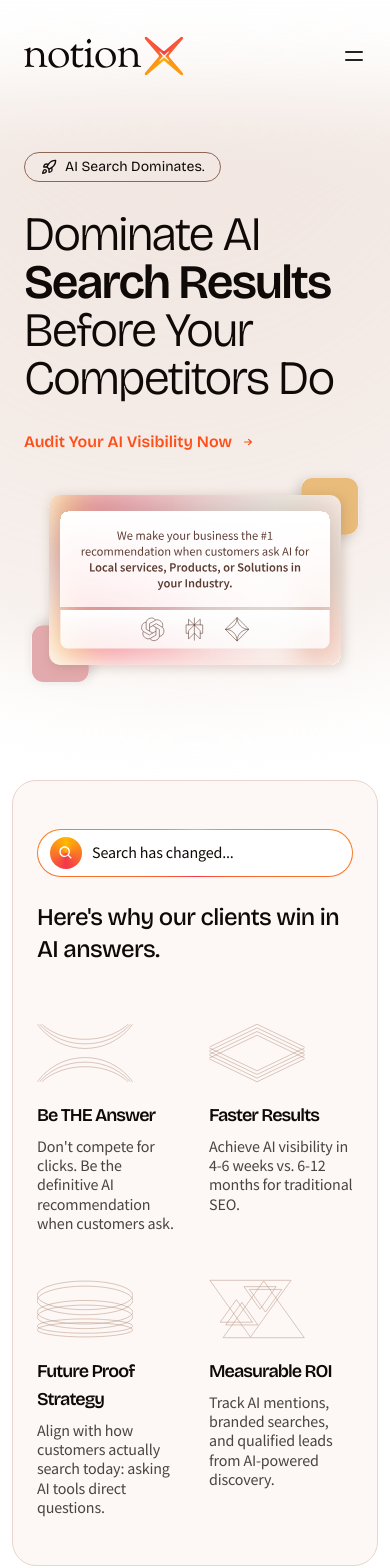
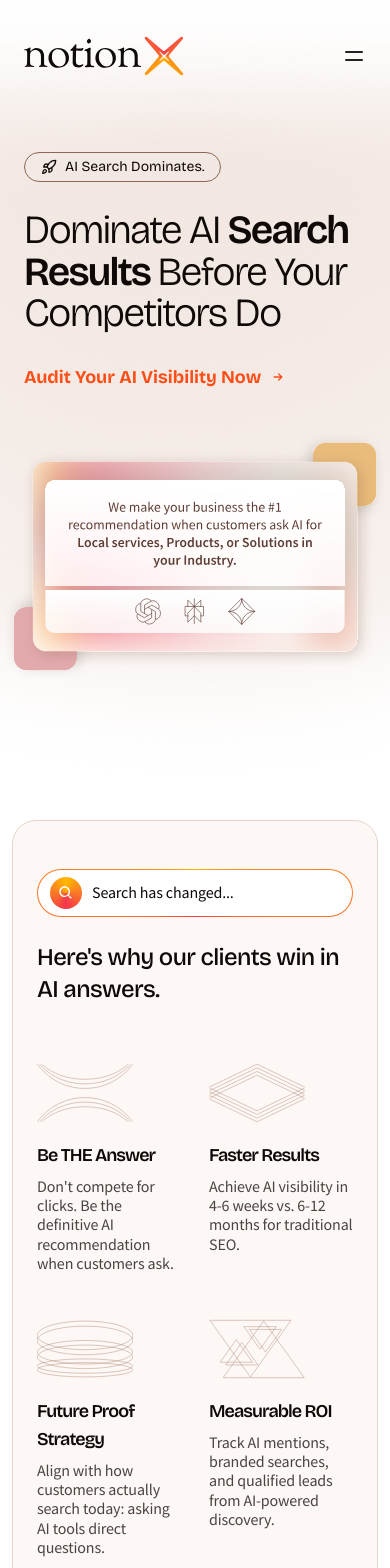
Before and after one commit to rutvi208/nontionX, a Next.js app: page / in a window 390 px wide. Shown: the top 1568 px of the page. Built offline with nearby package versions, Linux system fonts and the light colour scheme.

Commit message:
accessibility fix

```diff
--- a/src/app/components/CTA.jsx
+++ b/src/app/components/CTA.jsx
@@ -23,7 +23,7 @@ const Cta = () => {
 
                         <div className='mt-8 sm:mt-10 lg:mt-12 items-center space-y-3 sm:space-y-0 flex flex-col sm:flex-row justify-center sm:space-x-7 lg:space-x-9'>
                             <div>
-                                <button className='group py-2.5 px-12 bg-[var(--cta)] cursor-pointer text-[var(--pastelbrown)] flex items-center rounded-full text-base lg:text-lg font-bold hover:bg-white hover:text-[var(--cta)] hover:border-[0.0625rem] hover:border-[var(--cta)] transition duration-300'>
+                                <button className='group py-2.5 px-12 bg-[var(--cta)] cursor-pointer text-white flex items-center rounded-full text-base lg:text-lg font-bold hover:bg-white hover:text-[var(--cta)] hover:border-[0.0625rem] hover:border-[var(--cta)] transition duration-300'>
                                     Book Strategy Call <span className='text-white group-hover:text-[var(--cta)] ps-2 text-2xl transition-transform duration-300 ease-out group-hover:translate-x-1'><HiMiniArrowSmallRight /></span>
                                 </button>
                             </div>
@@ -31,7 +31,7 @@ const Cta = () => {
                                 href="https://ai-seo-geo-auditor.netlify.app/"
                                 target="_blank"
                                 rel="noopener noreferrer"
-                                className="group text-[var(--cta)] lg:text-lg font-semibold hover:underline flex items-center gap-2">
+                                className="group text-[var(--cta)] text-lg lg:text-xl font-bold hover:underline flex items-center gap-2">
                                 Claim Your AI Visibility Audit <span className="transition-transform duration-300 ease-out group-hover:translate-x-1"><HiMiniArrowSmallRight/> </span>
                             </Link>
 
--- a/src/app/components/HeroSection.jsx
+++ b/src/app/components/HeroSection.jsx
@@ -31,7 +31,7 @@ const HeroSection = () => {
                                     <span className="text-sm heading-font">AI Search Dominates.</span>
                                 </div>
 
-                                <h1 className="text-5xl md:text-5xl lg:text-6xl xl:text-[5.375rem] lg:leading-[4.6rem] xl:leading-[5.25rem] tracking-[-0.115rem] font-light text-[var(--foreground)] heading-font">
+                                <h1 className="text-[2.5rem] md:text-5xl lg:text-6xl xl:text-[5.375rem] leading-[2.6rem] lg:leading-[4.6rem] xl:leading-[5.25rem] tracking-[-0.115rem] font-light text-[var(--foreground)] heading-font">
                                     Dominate AI <span className="font-semibold">Search Results </span>
                                     Before Your Competitors Do
                                 </h1>
@@ -41,7 +41,7 @@ const HeroSection = () => {
                                         href="https://ai-seo-geo-auditor.netlify.app/"
                                         target="_blank"
                                         rel="noopener noreferrer"
-                                        className="group text-[var(--cta)] lg:text-lg font-semibold hover:underline flex items-center gap-2">
+                                        className="group text-[var(--cta)] text-lg lg:text-xl font-bold hover:underline flex items-center gap-2">
                                         Audit Your AI Visibility Now <span className="transition-transform duration-300 ease-out group-hover:translate-x-1"><HiMiniArrowSmallRight/> </span>
                                     </Link>
                                 </div>
@@ -49,17 +49,23 @@ const HeroSection = () => {
 
                             {/* Right Image Section */}
                             <div>
-                                <div>
+                                {/* <div>
                                     <Image
                                          src={Hero}
                                         alt="Hero Image"
-                                        loading="lazy"
+                                        priority
                                         className="object-cover w-full h-full sm:w-fit sm:h-[14rem] xl:w-fit xl:h-fit"
                                     />
+                                </div> */}
+                                <div className="relative w-[380px] h-[300px] sm:w-[600px] sm:h-[360px]">
+                                    <Image
+                                         src={Hero}
+                                        alt="Hero Image"
+                                        priority
+                                        fill
+                                        className="object-contain"
+                                    />
                                 </div>
-                                {/* <div>
-                                    <Hero className="object-cover w-full h-auto sm:w-fit sm:h-[14rem] xl:w-fit xl:h-fit" />
-                                </div> */}
                             </div>
                         </div>
                     </section>
--- a/src/app/components/Howitworks.jsx
+++ b/src/app/components/Howitworks.jsx
@@ -73,7 +73,7 @@ const Howitworks = () => {
                         href="https://ai-seo-geo-auditor.netlify.app/"
                         target="_blank"
                         rel="noopener noreferrer"
-                        className="group text-[var(--cta)] lg:text-lg font-semibold hover:underline flex justify-center-safe items-center text-center mx-auto gap-2">
+                        className="group text-[var(--cta)] text-lg lg:text-xl font-bold hover:underline flex justify-center-safe items-center text-center mx-auto gap-2">
                         Get your AI visibility check <span className="transition-transform duration-300 ease-out group-hover:translate-x-1"><HiMiniArrowSmallRight/> </span>
                     </Link>
                 </div>
--- a/src/app/components/Plans.jsx
+++ b/src/app/components/Plans.jsx
@@ -64,7 +64,7 @@ const Plans = () => {
                                 </div>
 
                                 {/* CTA */}
-                                <button className='mt-auto py-2.5 px-6 cursor-pointer w-full justify-center place-content-center bg-[var(--cta)] border-[0.0625rem] border-[var(--cta)] text-[var(--pastelbrown)] flex items-center rounded-full text-base lg:text-lg font-medium hover:bg-white hover:text-[var(--cta)] hover:border-[0.0625rem] hover:border-[var(--cta)] transition duration-300'>
+                                <button className='mt-auto py-2.5 px-6 cursor-pointer font-semibold w-full justify-center place-content-center bg-[var(--cta)] border-[0.0625rem] border-[var(--cta)] text-white flex items-center rounded-full text-base lg:text-lg hover:bg-white hover:text-[var(--cta)] hover:border-[0.0625rem] hover:border-[var(--cta)] transition duration-300'>
                                     Get Started
                                 </button>
 
@@ -108,7 +108,7 @@ const Plans = () => {
                                 </div>
 
                                 {/* CTA */}
-                                <button className='mt-auto py-2.5 px-6 cursor-pointer justify-center w-full place-content-center bg-[var(--cta)] border-[0.0625rem] border-[var(--cta)] text-[var(--pastelbrown)] flex items-center rounded-full text-base lg:text-lg font-medium hover:bg-white hover:text-[var(--cta)] hover:border-[0.0625rem] hover:border-[var(--cta)] transition duration-300'>
+                                <button className='mt-auto py-2.5 px-6 cursor-pointer font-semibold justify-center w-full place-content-center bg-[var(--cta)] border-[0.0625rem] border-[var(--cta)] text-white flex items-center rounded-full text-base lg:text-lg hover:bg-white hover:text-[var(--cta)] hover:border-[0.0625rem] hover:border-[var(--cta)] transition duration-300'>
                                     Get Started
                                 </button>
 
--- a/src/app/components/Whyus.jsx
+++ b/src/app/components/Whyus.jsx
@@ -7,7 +7,7 @@ import MeasurableROI from '@/assets/WhyUs/MeasurableROI.svg';
 
 const Whyus = () => {
     return (
-        <div className="mb-20 px-3">
+        <div className="mb-20 mt-10 sm:mt-0 px-3">
             <section className="py-12 sm:py-20 bg-[var(--pastelbrown)] container mx-auto rounded-3xl border border-[var(--stroke)]">
                 <div className="flex flex-col px-6 sm:px-10 xl:px-20">
                     <div className="relative sm:w-6/12 p-[1px] rounded-full bg-[conic-gradient(at_center,_#FFB900,_#F4364C,_#FFB900)] mb-6">
@@ -28,7 +28,7 @@ const Whyus = () => {
                                 loading="lazy"
                                 className="sm:mb-6 w-24 h-24 md:w-fit md:h-fit"
                                 />
-                            <h3 className="heading-font text-left font-semibold text-lg lg:text-2xl tracking-[-0.06rem] mb-2 lg:mb-3">Be THE Answer</h3>
+                            <h2 className="heading-font text-left font-semibold text-lg lg:text-2xl tracking-[-0.06rem] mb-2 lg:mb-3">Be THE Answer</h2>
                             <p className="text-base lg:text-lg text-left text-[#0f0a08c1] content-font">
                                 Don't compete for clicks. Be the definitive AI recommendation when customers ask.
                             </p>
@@ -40,7 +40,7 @@ const Whyus = () => {
                                 loading="lazy"
                                 className="sm:mb-6 w-24 h-24 md:w-fit md:h-fit"
                                 />
-                            <h3 className="heading-font text-left font-semibold text-lg lg:text-2xl tracking-[-0.06rem] mb-2 lg:mb-3">Faster Results</h3>
+                            <h2 className="heading-font text-left font-semibold text-lg lg:text-2xl tracking-[-0.06rem] mb-2 lg:mb-3">Faster Results</h2>
                             <p className="text-base lg:text-lg text-left text-[#0f0a08c1] content-font">
                                 Achieve AI visibility in 4-6 weeks vs. 6-12 months for traditional SEO.
                             </p>
@@ -52,7 +52,7 @@ const Whyus = () => {
                                 loading="lazy"
                                 className="sm:mb-6 w-24 h-24 md:w-fit md:h-fit"
                                 />
-                            <h3 className="heading-font text-left font-semibold text-lg lg:text-2xl tracking-[-0.06rem] mb-2 lg:mb-3">Future Proof Strategy</h3>
+                            <h2 className="heading-font text-left font-semibold text-lg lg:text-2xl tracking-[-0.06rem] mb-2 lg:mb-3">Future Proof Strategy</h2>
                             <p className="text-base lg:text-lg text-left text-[#0f0a08c1] content-font">
                                 Align with how customers actually search today: asking AI tools direct questions.
                             </p>
@@ -64,7 +64,7 @@ const Whyus = () => {
                                 loading="lazy"
                                 className="sm:mb-6 w-24 h-24 md:w-fit md:h-fit"
                                 />
-                            <h3 className="heading-font text-left font-semibold text-lg lg:text-2xl tracking-[-0.06rem] mb-2 lg:mb-3">Measurable ROI</h3>
+                            <h2 className="heading-font text-left font-semibold text-lg lg:text-2xl tracking-[-0.06rem] mb-2 lg:mb-3">Measurable ROI</h2>
                             <p className="text-base lg:text-lg text-left text-[#0f0a08c1] content-font">
                                 Track AI mentions, branded searches, and qualified leads from AI-powered discovery.
                             </p>
--- a/src/app/globals.css
+++ b/src/app/globals.css
@@ -1,5 +1,5 @@
 
-@import url('https://fonts.googleapis.com/css2?family=Bricolage+Grotesque:opsz,wght@12..96,200..800&family=Source+Sans+Pro:wght@300;400;600;700&display=swap');
+/* @import url('https://fonts.googleapis.com/css2?family=Bricolage+Grotesque:opsz,wght@12..96,200..800&family=Source+Sans+Pro:wght@300;400;600;700&display=swap'); */
 @import "tailwindcss";
 
 :root {
--- a/src/app/layout.tsx
+++ b/src/app/layout.tsx
@@ -2,8 +2,9 @@ import type { Metadata } from "next";
 import "./globals.css";
 
 export const metadata: Metadata = {
-  title: "notionX",
-  description: "Dominate AI Search Results",
+  title: "notionX | GEO",
+  description: "Dominate AI Search Results Before Your Competitors Do.",
+  keywords: "seo, optimization, ai, marketing, digital marketing",
   icons: {
     icon: "/images/favicon.ico",
   },
@@ -16,6 +17,14 @@ export default function RootLayout({
 }>) {
   return (
     <html lang="en">
+      <head>
+        <link rel="preconnect" href="https://fonts.googleapis.com" />
+        <link rel="preconnect" href="https://fonts.gstatic.com" crossOrigin="" />
+        <link
+          href="https://fonts.googleapis.com/css2?family=Bricolage+Grotesque:opsz,wght@12..96,200..800&family=Source+Sans+Pro:wght@300;400;600;700&display=swap"
+          rel="stylesheet"
+        />
+      </head>
       <body>
         {children}
       </body>
```
Also changed, not shown: src/app/components/Navbar.jsx (+5 -2 lines).
